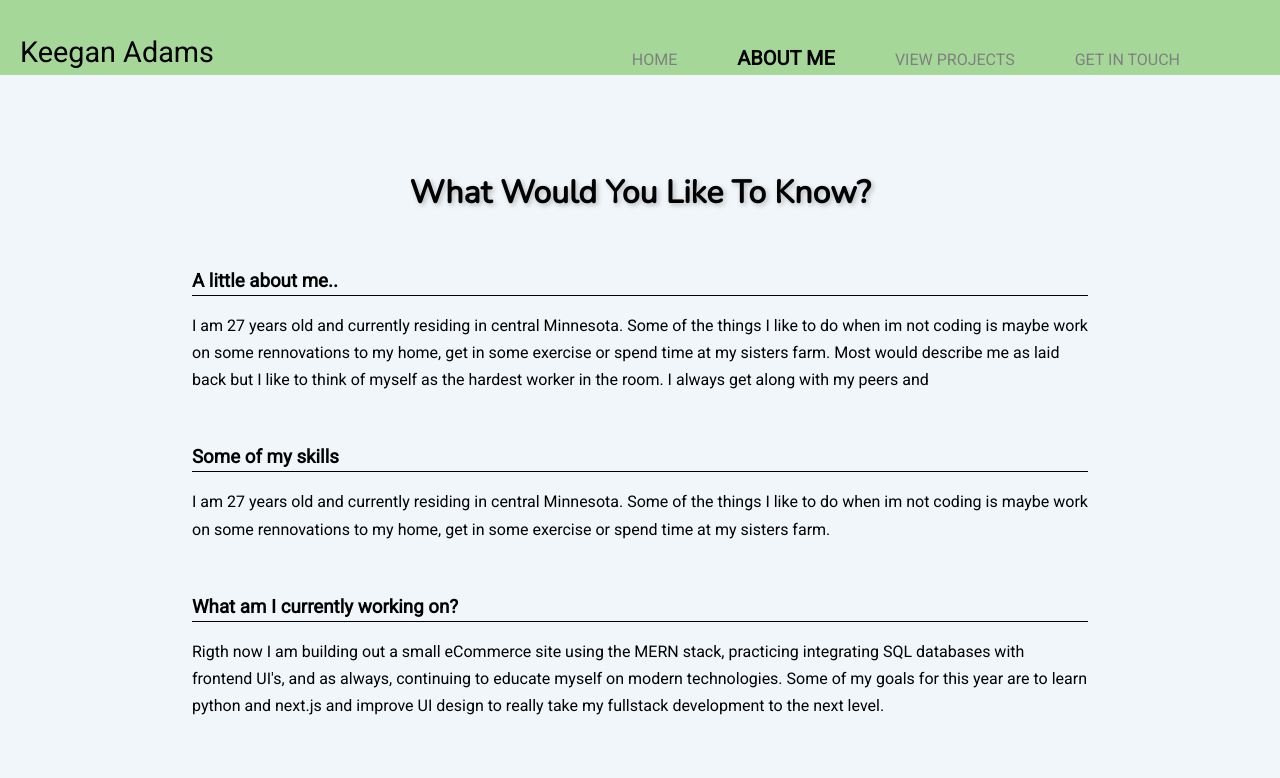
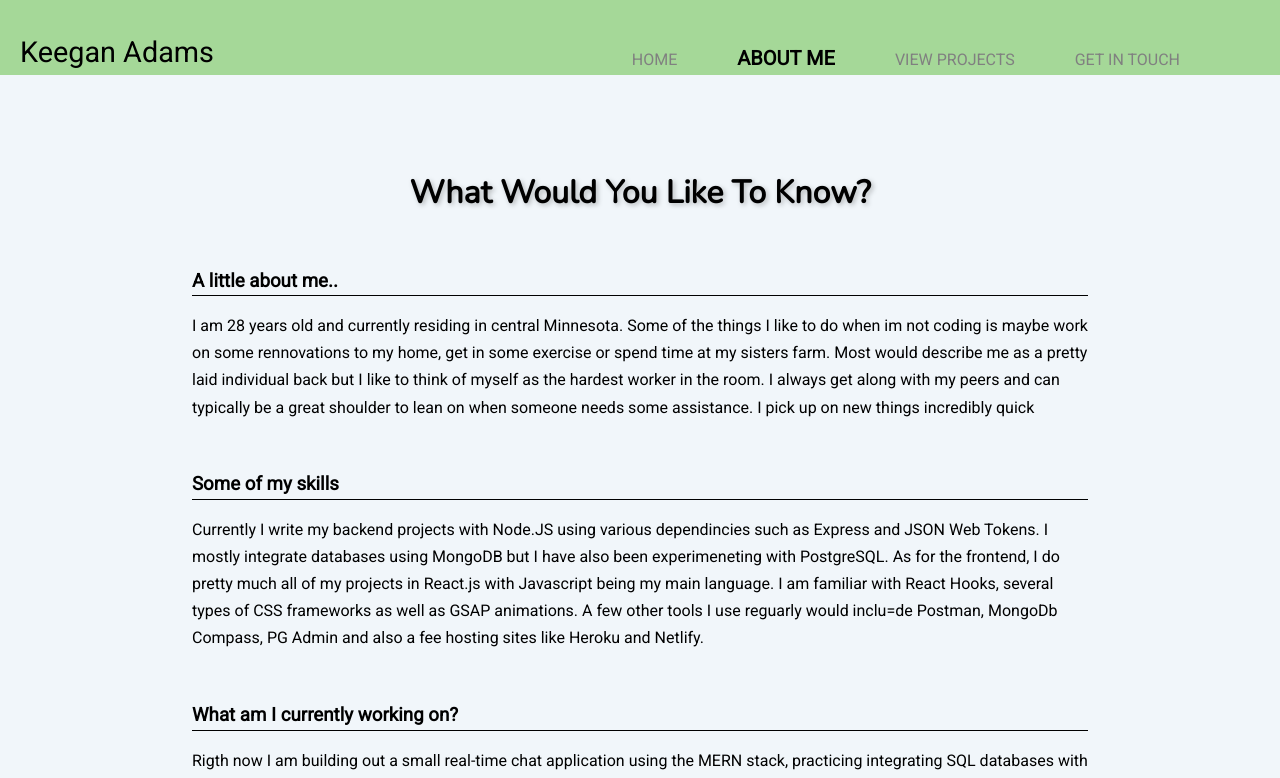
Before and after one commit to KeeganA217/portfolio-project, a React (Create React App) app: page /about in a window 1280 px wide. Shown: the top 778 px of the page. Built offline with nearby package versions, Linux system fonts and the light colour scheme.

Commit message:
push to heroku

```diff
--- a/src/components/pages/about.js
+++ b/src/components/pages/about.js
@@ -46,28 +46,35 @@ const Home = () => {
         <div className="about-card">
           <h3 className="about-title-1">A little about me..</h3>
           <p>
-            I am 27 years old and currently residing in central Minnesota. Some
+            I am 28 years old and currently residing in central Minnesota. Some
             of the things I like to do when im not coding is maybe work on some
             rennovations to my home, get in some exercise or spend time at my
-            sisters farm. Most would describe me as laid back but I like to
-            think of myself as the hardest worker in the room. I always get
-            along with my peers and
+            sisters farm. Most would describe me as a pretty laid individual
+            back but I like to think of myself as the hardest worker in the
+            room. I always get along with my peers and can typically be a great
+            shoulder to lean on when someone needs some assistance. I pick up on
+            new things incredibly quick
           </p>
           <h3 className="about-title-1">Some of my skills</h3>
           <p>
-            I am 27 years old and currently residing in central Minnesota. Some
-            of the things I like to do when im not coding is maybe work on some
-            rennovations to my home, get in some exercise or spend time at my
-            sisters farm.
+            Currently I write my backend projects with Node.JS using various
+            dependincies such as Express and JSON Web Tokens. I mostly integrate
+            databases using MongoDB but I have also been experimeneting with
+            PostgreSQL. As for the frontend, I do pretty much all of my projects
+            in React.js with Javascript being my main language. I am familiar
+            with React Hooks, several types of CSS frameworks as well as GSAP
+            animations. A few other tools I use reguarly would inclu=de Postman,
+            MongoDb Compass, PG Admin and also a fee hosting sites like Heroku
+            and Netlify.
           </p>
           <h3 className="about-title-1">What am I currently working on?</h3>
           <p>
-            Rigth now I am building out a small eCommerce site using the MERN
-            stack, practicing integrating SQL databases with frontend UI's, and
-            as always, continuing to educate myself on modern technologies. Some
-            of my goals for this year are to learn python and next.js and
-            improve UI design to really take my fullstack development to the
-            next level.
+            Rigth now I am building out a small real-time chat application using
+            the MERN stack, practicing integrating SQL databases with frontend
+            UI's, and as always, continuing to educate myself on modern
+            technologies. Some of my goals for this year are to learn python,
+            next.js and improve upon my UI design skills so that I can really
+            take my fullstack development to the next level.
           </p>
         </div>
       </div>
--- a/src/components/pages/home.js
+++ b/src/components/pages/home.js
@@ -36,6 +36,9 @@ const Home = () => {
         <div className="title-section">
           <span className="title-accent-2">Full Stack </span>
         </div>
+        <div className="title-section">
+          developer. <br></br>
+        </div>
         <div className="title-section-link title-section">
           {" "}
           <strong>
```
